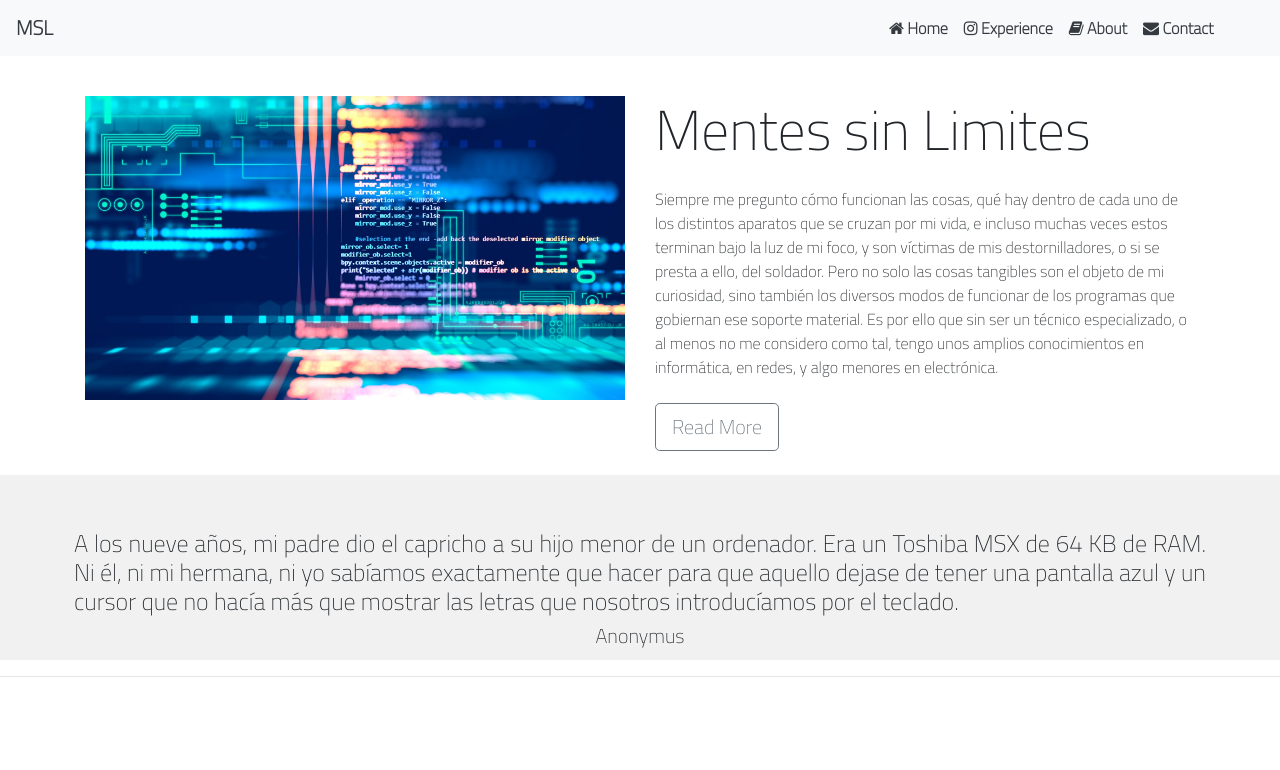
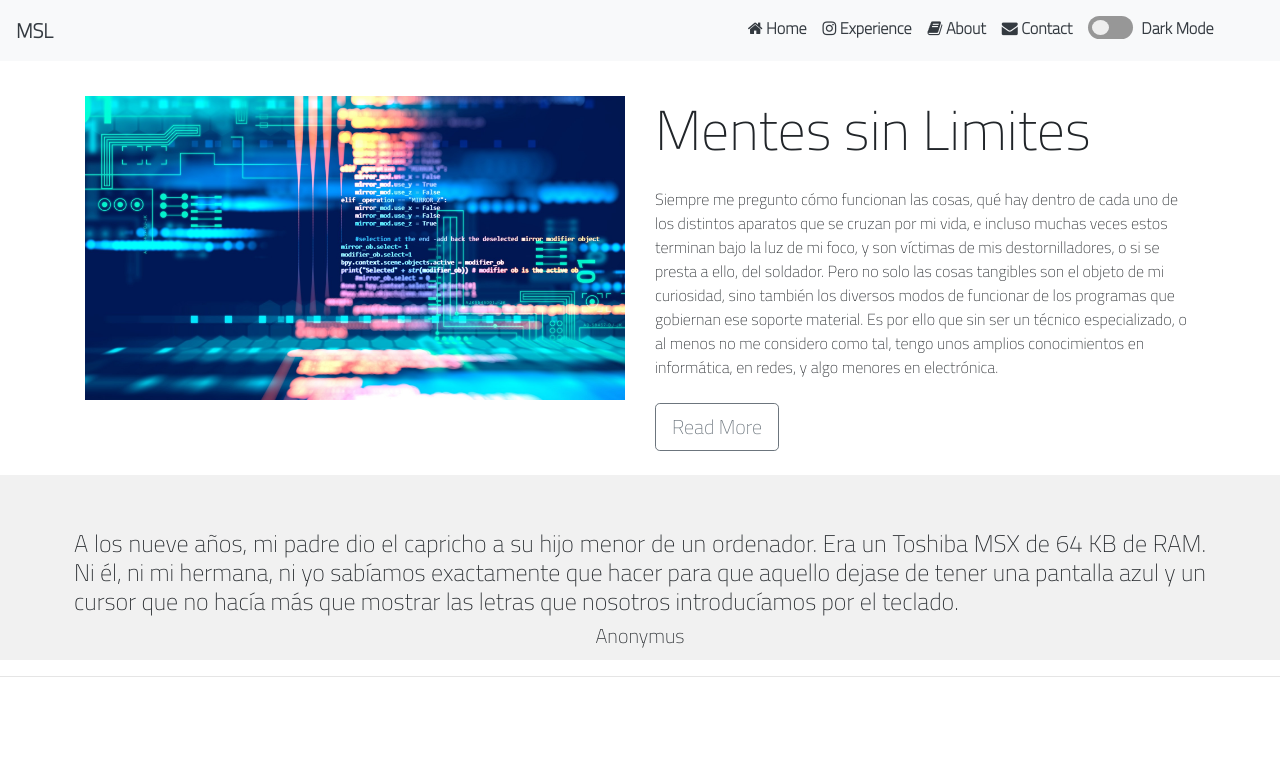
Before and after one commit to andre-lazo/Mentes-Sin-Limites, a plain HTML site: page index.html in a window 1280 px wide. Shown: the top 770 px of the page. Drawn offline with nearby package versions, Linux system fonts and the light colour scheme.

Commit message:
Add files via upload

```diff
--- a/CSS/main.css
+++ b/CSS/main.css
@@ -10,6 +10,51 @@ font-family: 'Titillium Web', sans-serif;
 footer{
   background: url(../img/contacto.jpg);
 }
-#li1:hover,#li2:hover,#li3:hover,#li4:hover{
+
+#li1:hover,#li2:hover,#li3:hover,#li4:hover,#li5:hover{
   background: #9c9c9c;
 }
+.lbl{
+  width: 45px;
+  height: 23px;
+  background: #979797;
+  border-radius: 100px;
+  position: relative;
+  transition: .2s;
+}
+.lbl::after{
+  content: '';
+  display: block;
+  width: 17px;
+  height: 15px;
+  background: #eee;
+  border-radius: 100%;
+  position: absolute;
+  top: 4px;
+  left: 4px;
+  transition: .2s;
+}
+#switch:checked +.lbl::after{
+  left: 54%;
+}
+#switch:checked +.lbl{
+background:#00CBB1;
+}
+ #switch{
+   display: none;
+ }
+html.dark-mode{
+      filter: invert(100%);
+}
+html.dark-mode img{
+  filter: invert(100%);
+}
+html.dark-mode nav{
+filter: invert(100%);
+}
+html.dark-mode footer {
+  filter: invert(100%);
+}
+html.dark-mode footer form {
+  filter: invert(100%);
+}
--- a/index.html
+++ b/index.html
@@ -18,7 +18,7 @@
 
     </head>
   <body class="cuerpo1">
-    <nav class="navbar navbar-expand-lg  navbar-inverse bg-inverse  navbar-light bg-light fixed-top navbar-toggleable-md  nav1">
+    <nav class="navbar navbar-expand-md  navbar-light bg-light fixed-top navbar-toggleable-md  nav1">
         <a class="navbar-brand font-weight-bold text-dark text-xs-h1" href="#">MSL</a>
         <button class="navbar-toggler " type="button" data-toggle="collapse" data-target="#navbarTogglerDemo01"
         aria-controls="navbarTogglerDemo01" aria-expanded="false" aria-label="Toggle navigation">
@@ -33,23 +33,34 @@
                 <i class="fa fa-home "></i>
                  Home</a>
             </li>
+
             <li class="nav-item" id="li2">
               <a class="nav-link font-weight-bold text-dark" href="#info1">
               <i class="fa fa-instagram "></i>
                  Experience</a>
             </li>
+
             <li class="nav-item" id="li3">
               <a class="nav-link font-weight-bold text-dark" href="#info2">
                 <i class="fa fa-book "></i>
                  About</a>
             </li>
             <li class="nav-item"id="li4">
-              <a class="nav-link font-weight-bold text-dark" href="#contact">
+              <a class="nav-link  font-weight-bold text-dark" href="#contact">
                 <i class="fa fa-envelope "></i>
 
                  Contact</a>
             </li>
-          </ul>
+            <div class="btn-group" id="li5">
+              <li class="nav-item mt-2 ml-2" >
+
+                <input type="checkbox" id="switch" onclick="document.documentElement.classList.toggle('dark-mode')">
+                <label for="switch" class="lbl"></label>
+          </li>
+
+          <a href="#" class="nav-link  font-weight-bold text-dark inline-block" id="li5"> Dark Mode</a>
+            </div>
+        </ul>
         </div>
       </div>
     </nav>
@@ -132,7 +143,7 @@ Los desarrolladores web lo hacen a través de diversos lenguajes de programació
 </section>
 <hr>
   <h1>Contacto</h1>
-<footer id="contact">
+<footer  id="contact">
 
 <div class="container">
 
```
